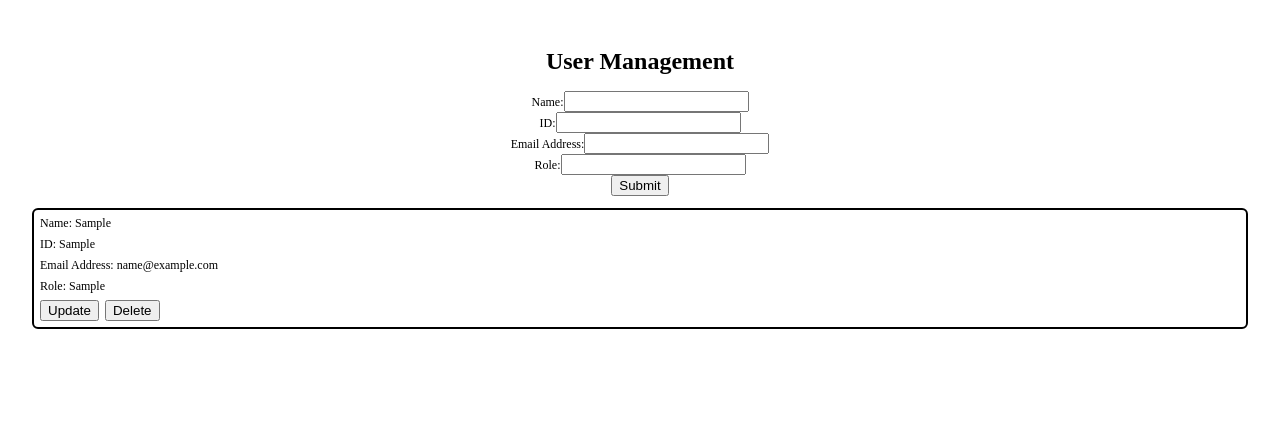
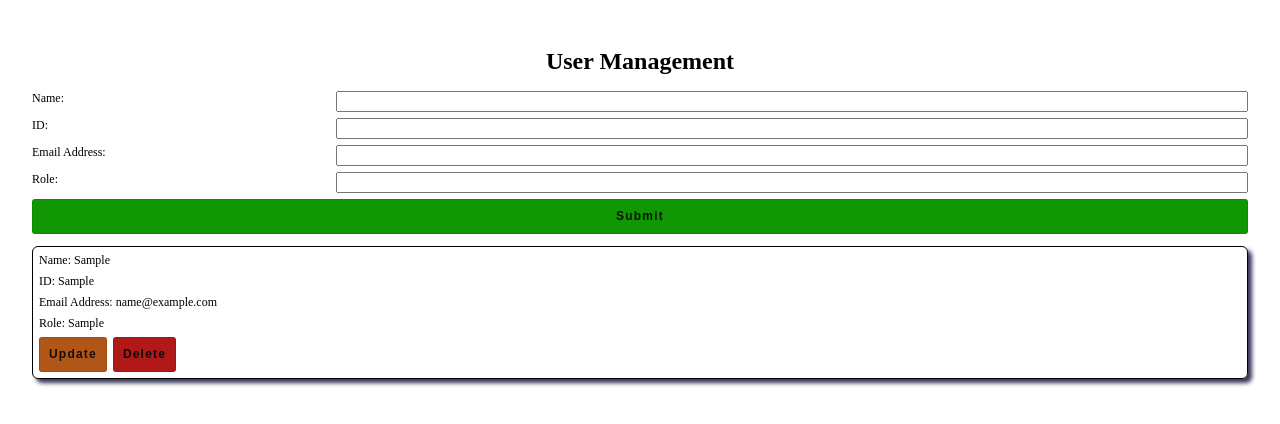
Before and after one commit to Tyriol/basic-user-management-with-hono, a React (Vite) app in the folder frontend/: page / in a window 1280 px wide. Both pictures are taken after typing "Sample", "Sample", "name@example.com", "Sample" into the empty fields and a click on the button "Submit". Shown: the top 424 px of the page. Built offline with nearby package versions, Linux system fonts and the light colour scheme; no server answers.

Commit message:
add button styling

```diff
--- a/frontend/src/App.css
+++ b/frontend/src/App.css
@@ -3,6 +3,71 @@
   margin: 0 auto;
   padding: 2rem;
   text-align: center;
+}
+
+/* button {
+  &:hover {
+    background-color: aquamarine;
+  }
+  background-color: aliceblue;
+} */
+
+button {
+  align-items: center;
+  background-color: #119704;
+  border: 1px solid rgba(0, 0, 0, 0.1);
+  border-radius: .25rem;
+  box-shadow: rgba(0, 0, 0, 0.02) 0 1px 3px 0;
+  box-sizing: border-box;
+  color: rgba(0, 0, 0, 0.85);
+  font-size: 12px;
+  font-weight: 600;
+  letter-spacing: 0.1rem;
+  cursor: pointer;
+  display: inline-flex;
+  justify-content: center;
+  line-height: 1.25;
+  margin: 0;
+  padding: 0.75rem;
+  transition: all 250ms;
+  touch-action: manipulation;
+  vertical-align: baseline;
+  width: auto;
+
+  &:hover,
+  :focus {
+    border-color: rgba(0, 0, 0, 0.15);
+    box-shadow: rgba(0, 0, 0, 0.4) 0 4px 12px;
+    color: rgba(0, 0, 0, 0.65);
+  }
+
+  &:hover {
+    transform: translateY(-1px);
+  }
+
+  &:active {
+    background-color: #0a7800;
+    border-color: rgba(0, 0, 0, 0.15);
+    box-shadow: rgba(0, 0, 0, 0.06) 0 2px 4px;
+    color: rgba(255, 255, 255, 0.65);
+    transform: translateY(0);
+  }
+
+  &.delete {
+    background-color: rgb(177, 25, 25);
+  }
+
+  &.delete:active {
+    background-color: rgb(133, 19, 19);
+  }
+
+  &.update {
+    background-color: rgb(177, 86, 25);
+  }
+
+  &.update:active {
+    background-color: rgb(125, 62, 21);
+  }
 }
 
 ul {
@@ -19,11 +84,27 @@ li.user {
   padding: 0.5rem;
   list-style: none;
   text-align: left;
-  border: 2px solid black;
+  border: 1px solid black;
   border-radius: 0.5rem;
+  box-shadow: 4px 4px 4px rgba(0, 0, 50, 0.8);
 }
 
 .actions {
   display: flex;
   gap: 0.5rem;
 }
+
+form {
+  display: flex;
+  flex-direction: column;
+  gap: 0.5rem;
+}
+
+.label-input {
+  display: grid;
+  grid-template-columns: 1fr 3fr;
+}
+
+.label-input label {
+  text-align: left;
+}
--- a/frontend/src/components/UserCard/UserCard.tsx
+++ b/frontend/src/components/UserCard/UserCard.tsx
@@ -14,8 +14,8 @@ function UserCard({ user, deleteUser, setEditingUser }: UserCardProps) {
       <div className="email-address">Email Address: {user.email}</div>
       <div className="role">Role: {user.role}</div>
       <div className="actions">
-        <button onClick={() => setEditingUser(user)}>Update</button>
-        <button onClick={() => deleteUser(user)}>Delete</button>
+        <button className="update" onClick={() => setEditingUser(user)}>Update</button>
+        <button className="delete" onClick={() => deleteUser(user)}>Delete</button>
       </div>
     </li>
   )
```
